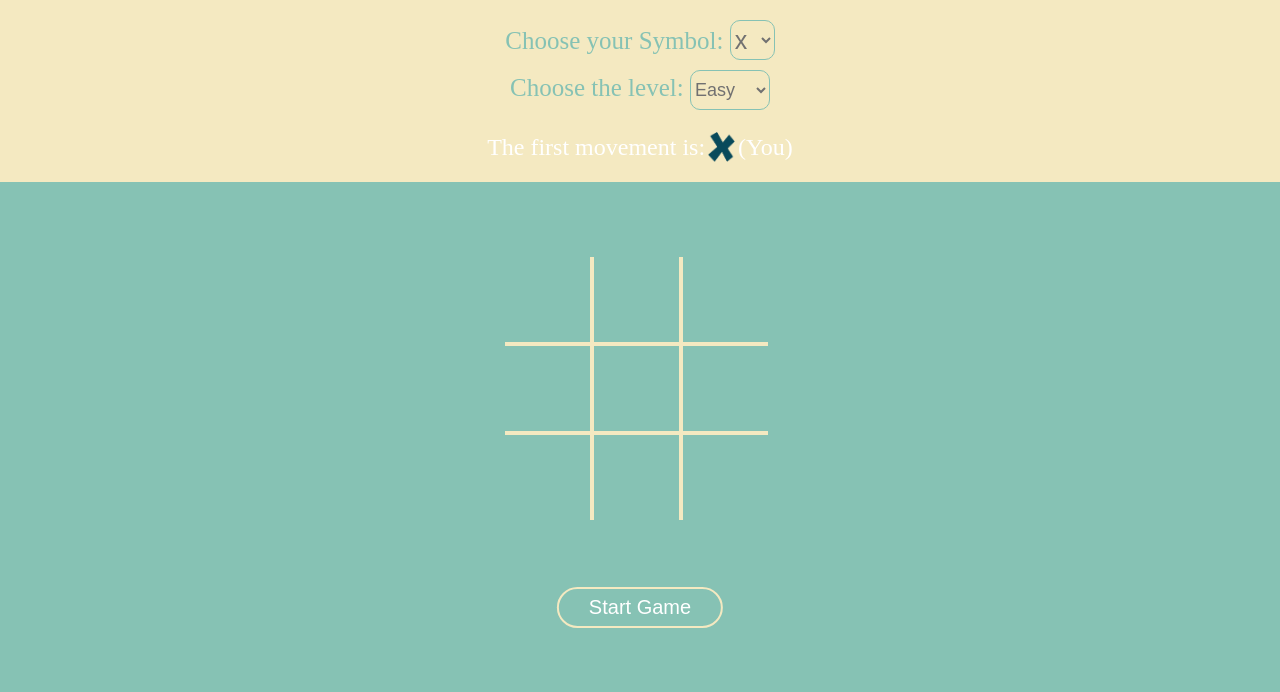
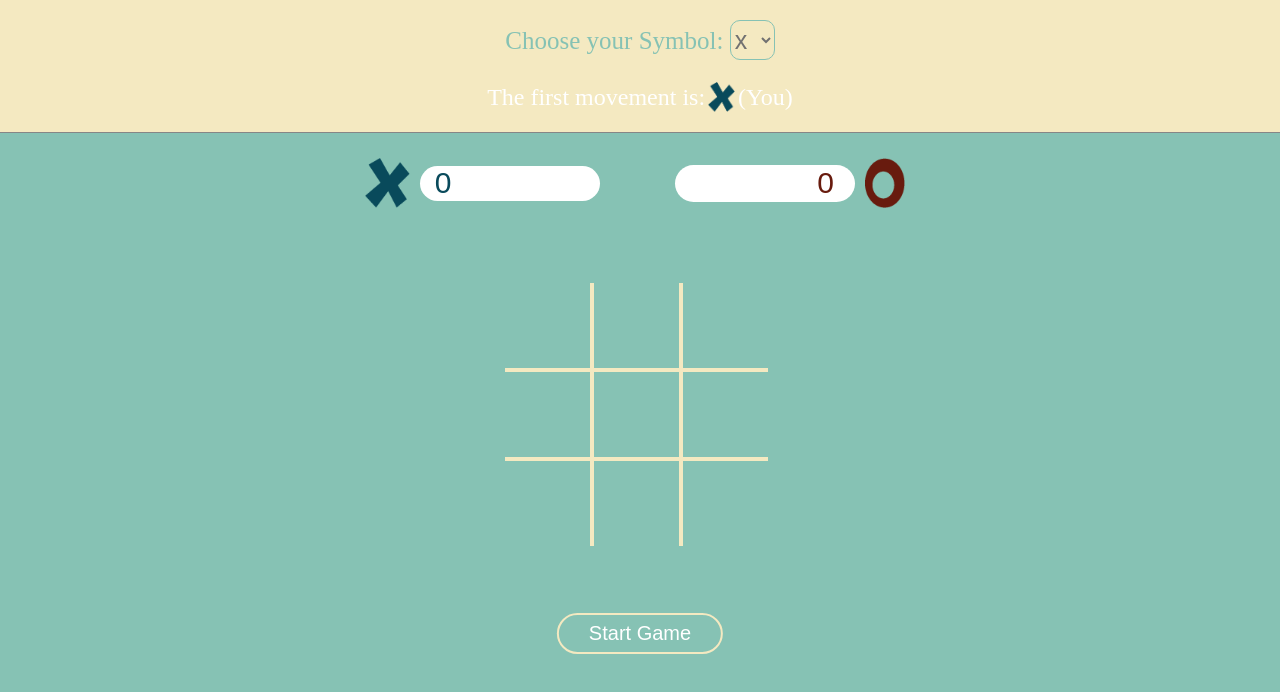
Before and after one commit to ThomazAquino/tic-tac-toe, a plain HTML site: page tic-tac-toe.html in a window 1280 px wide. Drawn offline with Linux system fonts and the light colour scheme.

Commit message:
set score

```diff
--- a/css/main.css
+++ b/css/main.css
@@ -9,6 +9,7 @@ body {
     align-items: center;
     background: #F4E9C1;
     padding: 20px 0;
+    border-bottom: 1px solid #868686;
 }
 
 #dvGame {
@@ -138,3 +139,63 @@ option {
     color: #86C2B4;
     transition: 0.3s;
 }
+
+/* Score */
+
+.scoretextX {
+    color: #094A5B;
+    font-size: 30px;
+    margin: 0;
+    padding: 0 15px;
+    height: 35px;
+    width: 175px;
+    border-radius: 50px;
+    background-color: #fff;
+    border: none;
+    width: 150px;
+}
+
+.scoretextO {
+    color: #681B0E;
+    font-size: 30px;
+    margin: 0;
+    text-align: end;
+    padding-right: 6px;
+    padding-left: 24px;
+    height: 35px;
+    width: 175px;
+    border-radius: 50px;
+    background-color: #fff;
+    border: none;
+    width: 150px;
+}
+
+.img-score {
+    height: 50px;
+    margin: 0 10px;
+}
+
+.score {
+    display: flex;
+    align-items: center;
+}
+
+.Allscore {
+    display: flex;
+    justify-content: space-between;
+    max-width: 560px;
+    margin: 0 auto;
+    padding-right: 10px;
+    flex-wrap: wrap;
+    margin-top: 25px;
+}
+
+@media (max-width: 487px) {
+    .Allscore {
+        justify-content: center;
+    }
+
+    .score:nth-child(1) {
+        margin-bottom: 10px;
+    }
+}
--- a/js/ttt.js
+++ b/js/ttt.js
@@ -3,7 +3,7 @@ var board = []; // control of visual elements
 var whoPlays = 0; // 0 = Player and 1 = Cpu
 var check; // store the result of function checkVictory()
 var gameOver = false;
-var difficulty = 2;
+var difficulty = 1;
 var whoStart = 1;
 var playerSymbol;
 var cpuSymbol;
@@ -28,6 +28,8 @@ function cpuPlaying() {
                 column = Math.round(Math.random()*2);
             } while (game[line][column] != ""); // then verify if the position is empty
             game[line][column] = cpuSymbol; //this will be dinamic **
+            console.log("Jogada CPU:");
+            console.log(game);
 
         } else if (difficulty == 2) {
             // level 2
@@ -182,6 +184,7 @@ function cpuPlaying() {
         check = checkVictory();
         if (check != "") {
             document.getElementById("winnerDiv").innerHTML = "The winner is <img src='images/" + check + ".png' alt='X Symbol'>";
+            updateScore(check);
             gameOver = true;
         }
         refreshBoard();
@@ -190,30 +193,39 @@ function cpuPlaying() {
     }
 }
 
+function updateScore(winner) {
+    var Element = ".scoretext" + winner;
+    //document.querySelector(Element).innerHTML = "OK";
+    var soma = document.querySelector(Element).value;
+    soma++;
+    document.querySelector(Element).value = soma;
+    //alert(soma);
+}
+
 function checkVictory() {
     var line;
     var column;
     //check all 3 lines
     for (line = 0; line < 3; line++) {
-        if ( (game[line][0] == game[line][1])&&(game[line][1]==game[line][2]) ){
+        if ( (game[line][0] == game[line][1]) && (game[line][1] == game[line][2]) && (game[line][0] != "") ) {
             return game[line][0]; // Return de winner
         }
     }
-
+    console.log("chegou na line " + line + "-->" + Math.round(Math.random()*100) );
     //check all 3 columns
     for (column = 0; column < 3; column++) {
-        if ( (game[0][column] == game[1][column])&&(game[1][column]==game[2][column]) ){
+        if ( (game[0][column] == game[1][column]) && (game[1][column]==game[2][column]) && (game[0][column]!= "") ){
             return game[0][column]; // Return de winner
         }
     }
-
+    console.log("chegou na coluna " + column + "-->" + Math.round(Math.random()*100) );
     //check Diagonal 1 --> \
-    if ( (game[0][0] == game[1][1])&&(game[1][1]==game[2][2]) ){
+    if ( (game[0][0] == game[1][1]) && (game[1][1]==game[2][2]) && (game[0][0]!="") ){
         return game[0][0]; // Return de winner
     }
 
     //check Diagonal 2 --> /
-    if ( (game[0][2] == game[1][1])&&(game[1][1]==game[2][0]) ){
+    if ( (game[0][2] == game[1][1]) && (game[1][1]==game[2][0]) && (game[1][1]!="") ){
         return game[0][2]; // Return de winner
     }
     return "";
@@ -280,9 +292,14 @@ function play(p) { // the parameter is the position of the element
         }
         if (whoPlays == 1) { // for have sure if the position is valid.
             refreshBoard();
+            console.log("Minha jogada:");
+            console.log(game);
+            //alert('asas');
+
             check = checkVictory();
             if (check != "") {
                 document.getElementById("winnerDiv").innerHTML = "The winner is <img src='images/" + check + ".png' alt='X Symbol'>";
+                updateScore(check);
                 gameOver = true;
             }
             played++;
@@ -295,7 +312,7 @@ function start() {
     document.getElementById("winnerDiv").innerHTML = "";
     setSymbol();
     gameOver = false;
-    difficulty = document.getElementById("dvPlayerLevel").value;
+    //difficulty = document.getElementById("dvPlayerLevel").value;
     played = 0;
     cpuPlay = 1;
     game = [
@@ -319,6 +336,8 @@ function start() {
         cpuPlaying();
         document.getElementById("dvWhoStarts").innerHTML = "The first movement is: " + "<img src='images/" + cpuSymbol + ".png' alt='X Symbol' class='img-first-move'> (Cpu)";
     }
+    console.log("====  Ja resetou o jogo, proximo é vazio");
+    console.log(game);
 }
 
 function refreshBoard() {
--- a/tic-tac-toe.html
+++ b/tic-tac-toe.html
@@ -16,14 +16,25 @@
                 <option value="O">O</option>
             </select>
         </div>
-        <div id="">
-                <span class="choose">Choose the level: </span>
-                <select name="" class="select select-lvl" id="dvPlayerLevel">
-                    <option value="1" selected="selected">Easy</option>
-                    <option value="2">Hard</option>
-                </select>
-            </div>
+        <!-- <div id="">
+            <span class="choose">Choose the level: </span>
+            <select name="" class="select select-lvl" id="dvPlayerLevel">
+                <option value="1" selected="selected">Easy</option>
+                <option value="2">Hard</option>
+            </select>
+        </div> -->
+
             <div id="dvWhoStarts"></div>
+    </div>
+    <div class="Allscore">
+        <div class="score">
+            <img src="images/x.png" alt="" class="img-score">
+            <input type="number" class="scoretextX" name="" value="0" id="" disabled>
+        </div>
+        <div class="score">
+            <input type="number" class="scoretextO" name="" value="0" id="" disabled>
+            <img src="images/o.png" alt="" class="img-score">
+        </div>
     </div>
     <div id="winnerDiv"></div>
     <div id="dvGame">
```
